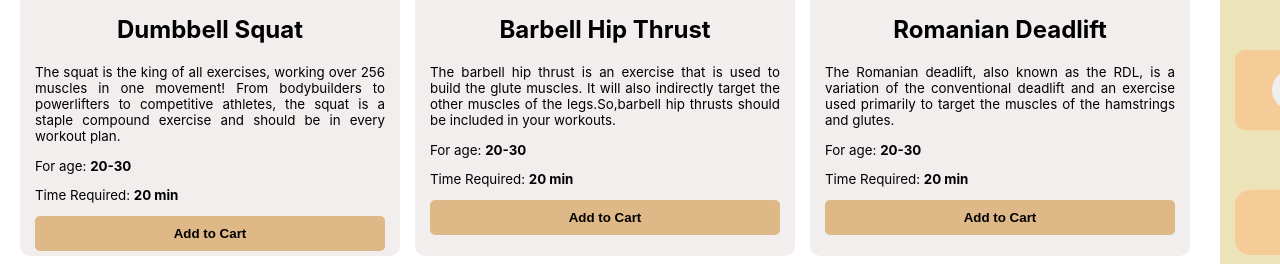
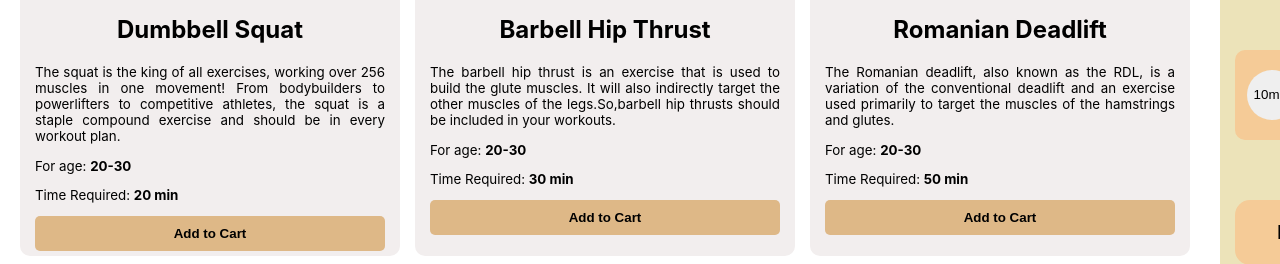
Before and after one commit to tasfi60/ultra-active-club, a React (Create React App) app: page / in a window 1280 px wide. Shown: the part 422-686 px from the top of the page. Built offline with nearby package versions, Linux system fonts and the light colour scheme.

Commit message:
updated toast

```diff
--- a/package.json
+++ b/package.json
@@ -12,6 +12,7 @@
     "react": "^18.2.0",
     "react-dom": "^18.2.0",
     "react-scripts": "5.0.1",
+    "react-toastify": "^9.0.8",
     "web-vitals": "^2.1.4"
   },
   "scripts": {
--- a/public/exercise.json
+++ b/public/exercise.json
@@ -6,7 +6,7 @@
     "description": "The squat is the king of all exercises, working over 256 muscles in one movement! From bodybuilders to powerlifters to competitive athletes, the squat is a staple compound exercise and should be in every workout plan." ,
     "image": "https://thumbs.dreamstime.com/b/dumbbell-squat-exercise-studio-shot-over-white-58992973.jpg",
     "Age" : "20-30",
-    "Time": "20 min"
+    "Time": 20
 
     },
   {
@@ -15,7 +15,7 @@
     "description": "The barbell hip thrust is an exercise that is used to build the glute muscles. It will also indirectly target the other muscles of the legs.So,barbell hip thrusts should be included in your workouts." ,
     "image": "https://www.thebarbell.com/wp-content/uploads/2021/01/how-to-hip-thrust-1.jpeg",
     "Age" : "20-30",
-    "Time": "20 min"
+    "Time": 30
 
     },
   {
@@ -24,7 +24,7 @@
     "description": "The Romanian deadlift, also known as the RDL, is a variation of the conventional deadlift and an exercise used primarily to target the muscles of the hamstrings and glutes." ,
     "image": "https://t3.ftcdn.net/jpg/03/14/86/44/360_F_314864449_2I1UPPSKY581zGabLxr1lwIoWkiddzVV.jpg",
     "Age" : "20-30",
-    "Time": "20 min"
+    "Time": 50
 
     },
   {
@@ -33,7 +33,7 @@
     "description": "The incline dumbbell curl is a variation of the dumbbell curl and an exercise used to build bigger biceps.The incline dumbbell curl elongates the negative portion of the dumbbell curl." ,
     "image": "https://i.ytimg.com/vi/UeleXjsE-98/maxresdefault.jpg",
     "Age" : "20-30",
-    "Time": "20 min"
+    "Time": 30
 
     },
   {
@@ -42,7 +42,7 @@
     "description": "The fly machine is ideal for increasing chest strength and muscle mass by targeting the pectoralis muscles.Machine flyes are easier on the joints and provide a more disciplined form than Dumbbell flyes." ,
     "image": "http://photos.demandstudios.com/getty/article/99/120/513437656_XS.jpg",
     "Age" : "20-30",
-    "Time": "20 min"
+    "Time": 25
 
     },
   {
@@ -51,7 +51,7 @@
     "description": "Seated cable rows increase upper-body strength by activating multiple muscle groups throughout the body, including back muscles like the latissimus dorsi in your middle back  and the lower trapezius." ,
     "image": "https://legionathletics.com/wp-content/uploads/2022/06/seatedcablerow-2.jpg",
     "Age" : "20-30",
-    "Time": "20 min"
+    "Time": 20
 
     }
 ]
--- a/src/Components/Cart/Cart.css
+++ b/src/Components/Cart/Cart.css
@@ -14,7 +14,7 @@
 }
 .break-btn{
     background-color: rgb(245, 203, 151);
-    height: 80px;
+    height: 90px;
     border-radius: 10px;
     display: flex;
     list-style: none;
@@ -26,8 +26,8 @@
     border-radius: 100px;
     border: none;
     margin-left: 5px;
-    height: 40px;
-    width: 40px;
+    height: 50px;
+    width: 50px;
 }
 .btn:hover{
     background-color: chocolate;
--- a/src/Components/Cart/Cart.js
+++ b/src/Components/Cart/Cart.js
@@ -1,7 +1,27 @@
-import React from 'react';
+import React, { useState } from 'react';
+import { ToastContainer, toast } from 'react-toastify';
+import 'react-toastify/dist/ReactToastify.css';
 import './Cart.css'
 
-const Cart = () => {
+const Cart = (props) => {
+    const {cart} = props;
+    const[breaktime, setBreaktime] = useState([0]);
+
+    const handleBreak = (time) => setBreaktime(time);
+
+    let total = 0;
+
+    for(const course of cart)
+    {
+      total = total + course.Time ;
+    }
+
+    const showToastMessage = () => {
+        toast.success('Successfully Completed All activities !', {
+            position: toast.POSITION.TOP_CENTER
+        });
+    };
+
     return (
         <div className='cart'>
             <div className="instructor-details">
@@ -12,11 +32,11 @@ const Cart = () => {
             <div className="break-container">
                 <h3>Add a break</h3>
                 <div className='break-btn'>
-                    <li> <button className='btn'>10s</button></li>
-                    <li> <button className='btn'>20s</button></li>
-                    <li> <button className='btn'>30s</button></li>
-                    <li> <button className='btn'>40s</button></li>
-                    <li> <button className='btn'>50s</button></li>
+                    <li> <button onClick={() => handleBreak(10)} className='btn'>10min</button></li>
+                    <li> <button onClick={() => handleBreak(20)} className='btn'>20min</button></li>
+                    <li> <button onClick={() => handleBreak(25)} className='btn'>25min</button></li>
+                    <li> <button onClick={() => handleBreak(30)} className='btn'>30min</button></li>
+                    <li> <button onClick={() => handleBreak(40)} className='btn'>40min</button></li>
 
                 </div>
 
@@ -25,15 +45,18 @@ const Cart = () => {
             <div className="time-container">
                     <h3>Exercise Details</h3>
                     <div className='exercise-time'>
-                       <h3>Exercise time: </h3>
+                       <h3>Exercise time: {total} min</h3>
                     </div>
                     <div className='break-time'>
-                       <h3>Break time: </h3>
+                       <h3>Break time: {breaktime} min </h3>
                     </div>
+                    {/* <button onClick={showToastMessage}>Notify</button>
+                    <ToastContainer /> */}
 
-                    <button className='complete-btn'>
+                    <button onClick={showToastMessage} className='complete-btn'>
                         <p>Activity Completed</p>
                     </button>
+                    <ToastContainer />
 
 
             </div>
--- a/src/Components/Course/Course.js
+++ b/src/Components/Course/Course.js
@@ -10,7 +10,7 @@ const Course = (props) => {
             <h2>{name}</h2>
             <p>{description}</p>
             <p>For age: <b>{Age}</b></p>
-            <p>Time Required: <b>{Time}</b></p>
+            <p>Time Required: <b>{Time} min</b></p>
 
             <button onClick={ () => handleAddtocart(props.course)} className='btn-container'>
                 Add to Cart
--- a/src/Components/Exercises/Exercises.js
+++ b/src/Components/Exercises/Exercises.js
@@ -45,7 +45,7 @@ const Exercises = () => {
                 <p>Chittagong,Bangladesh</p>
                 </div>
             </div>
-                <Cart ></Cart>
+                <Cart cart={cart} ></Cart>
             <div>
 
             </div>
```
Also changed, not shown: 1 other file (tests, documents, lock files or other folders).
